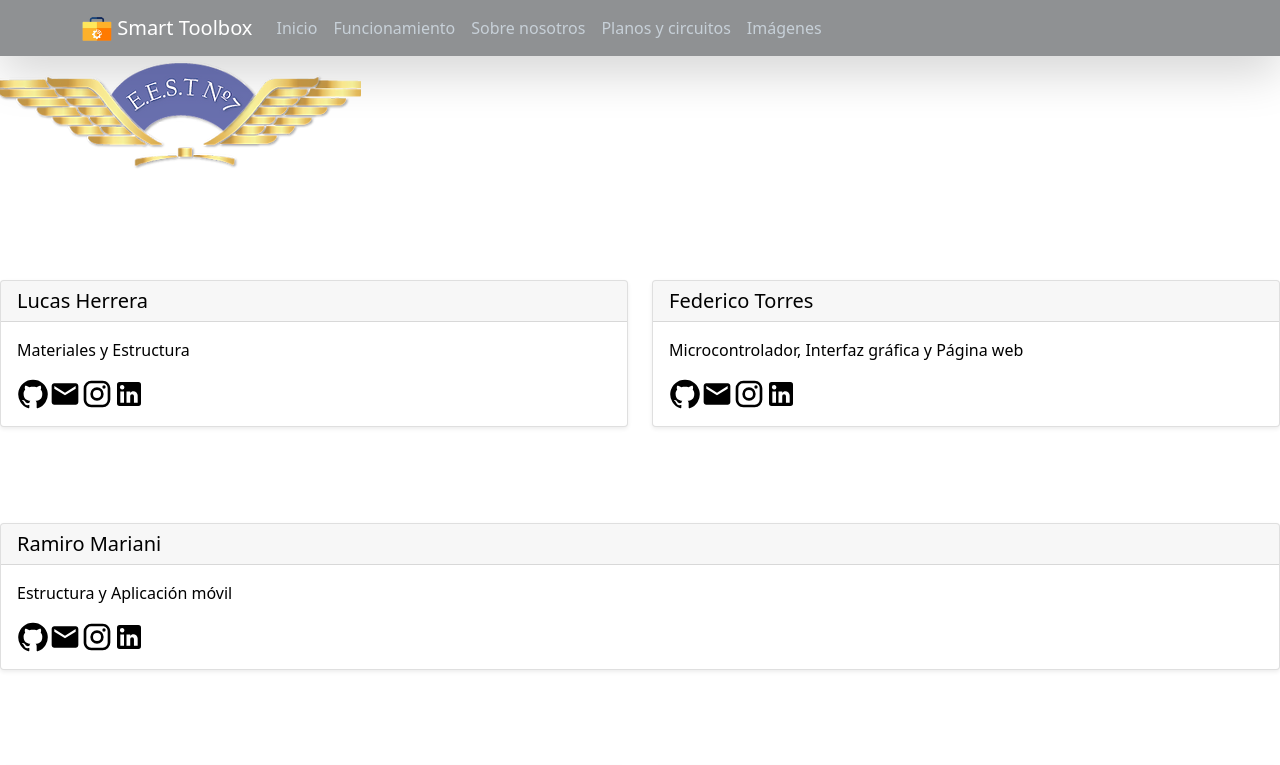
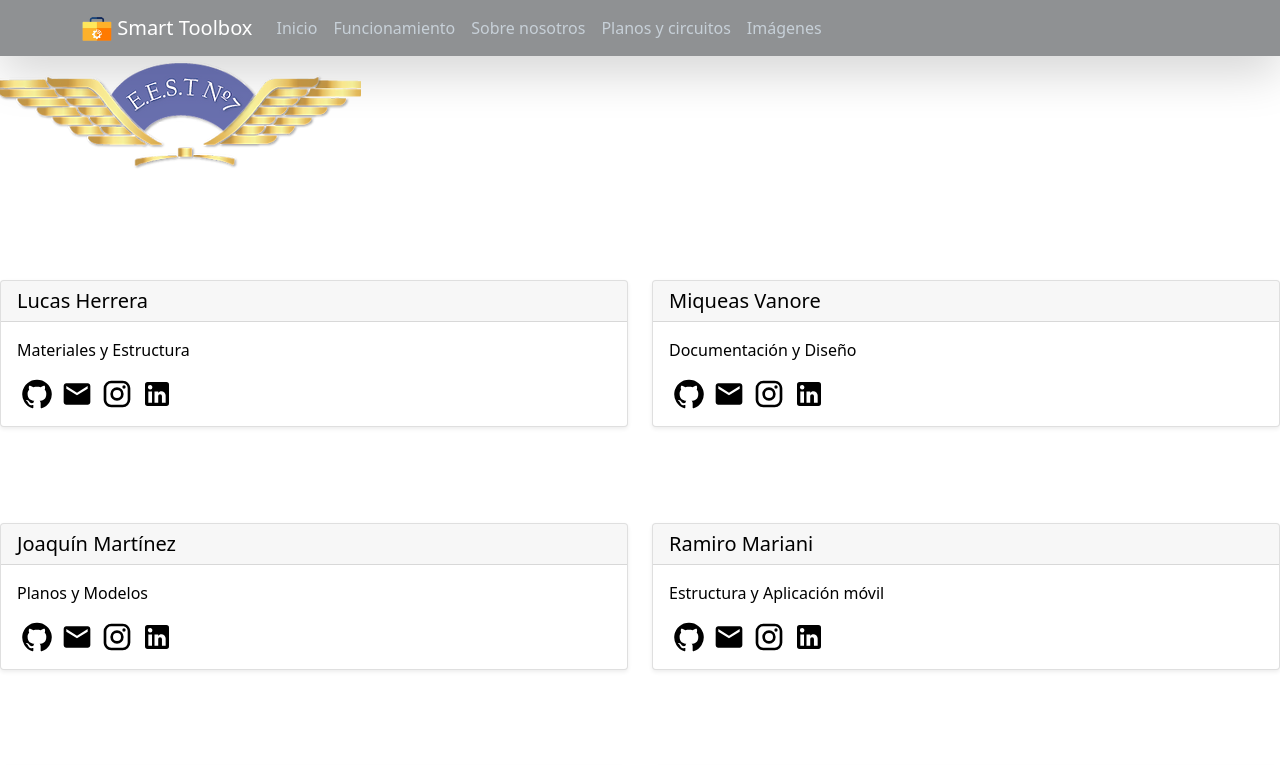
Before and after one commit to impatrq/smart_toolbox, a Next.js app in the folder pagina-web/: page /nosotros in a window 1280 px wide. Shown: the top 765 px of the page. Built offline with nearby package versions, Linux system fonts and the light colour scheme.

Commit message:
fix: ajustar tamaño de las cards

```diff
--- a/pagina-web/components/ContactCard.tsx
+++ b/pagina-web/components/ContactCard.tsx
@@ -25,7 +25,7 @@ export default function ContactCard({ person, text, github, email, ig, li }) {
             target="_blank"
             rel="noreferrer"
             href={github}
-            className="hover:scale-110"
+            className="mx-1 hover:scale-110"
           >
             <GitHub htmlColor="#000000" sx={sx} fontSize="large" />
           </a>
@@ -33,7 +33,7 @@ export default function ContactCard({ person, text, github, email, ig, li }) {
             target="_blank"
             rel="noreferrer"
             href={email}
-            className="ml-3 hover:scale-110"
+            className="mx-1 hover:scale-110"
           >
             <Email htmlColor="#000000" sx={sx} fontSize="large" />
           </a>
@@ -41,7 +41,7 @@ export default function ContactCard({ person, text, github, email, ig, li }) {
             target="_blank"
             rel="noreferrer"
             href={ig}
-            className="ml-3 hover:scale-110"
+            className="mx-1 hover:scale-110"
           >
             <Instagram htmlColor="#000000" sx={sx} fontSize="large" />
           </a>
@@ -49,7 +49,7 @@ export default function ContactCard({ person, text, github, email, ig, li }) {
             target="_blank"
             rel="noreferrer"
             href={li}
-            className="ml-3 hover:scale-110"
+            className="mx-1 hover:scale-110"
           >
             <LinkedIn htmlColor="#000000" sx={sx} fontSize="large" />
           </a>
--- a/pagina-web/pages/nosotros.tsx
+++ b/pagina-web/pages/nosotros.tsx
@@ -22,13 +22,6 @@ const nosotros: NextPage = () => {
       </div>
       <div className="w-full grid place-items-center">
         <Row className="w-full">
-          {/* <ContactCard
-            person="Joaquín Martínez"
-            text="Planos y Modelos"
-            github="https://github.com/joacozape04"
-            email="mailto:joaquinosmartinez@gmail.com"
-            ig="https://www.instagram.com/joaquinosmartinez"
-          /> */}
           <ContactCard
             person="Lucas Herrera"
             text="Materiales y Estructura"
@@ -38,15 +31,23 @@ const nosotros: NextPage = () => {
             li="https://www.linkedin.com/in/lucas-herrera-610780235"
           />
           <ContactCard
-            person="Federico Torres"
-            text="Microcontrolador, Interfaz gráfica y Página web"
-            github="https://github.com/federicotorres233"
-            email="mailto:federicotorres233@protonmail.com"
-            ig="https://www.instagram.com/fede.torres11"
-            li="https://www.linkedin.com/in/federico-ivan-torres-b51a73241"
+            person="Miqueas Vanore"
+            text="Documentación y Diseño"
+            github="https://github.com/MiqueasVanore"
+            email="mailto:vnmiqueas@gmail.com"
+            ig="https://www.instagram.com/miqueasvn"
+            li="#"
           />
         </Row>
-        <Row className="w-full sm:w-1/2">
+        <Row className="w-full">
+          <ContactCard
+            person="Joaquín Martínez"
+            text="Planos y Modelos"
+            github="https://github.com/joacozape04"
+            email="mailto:joaquinosmartinez@gmail.com"
+            ig="https://www.instagram.com/joaquinosmartinez"
+            li=""
+          />
           <ContactCard
             person="Ramiro Mariani"
             text="Estructura y Aplicación móvil"
@@ -58,12 +59,12 @@ const nosotros: NextPage = () => {
         </Row>
         <Row className="w-full">
           <ContactCard
-            person="Miqueas Vanore"
-            text="Documentación y Diseño"
-            github="https://github.com/MiqueasVanore"
-            email="mailto:vnmiqueas@gmail.com"
-            ig="https://www.instagram.com/miqueasvn"
-            li="#"
+            person="Federico Torres"
+            text="Microcontrolador, Interfaz gráfica y Página web"
+            github="https://github.com/federicotorres233"
+            email="mailto:federicotorres233@protonmail.com"
+            ig="https://www.instagram.com/fede.torres11"
+            li="https://www.linkedin.com/in/federico-ivan-torres-b51a73241"
           />
           <ContactCard
             person="Agustín Esquivel"
```
